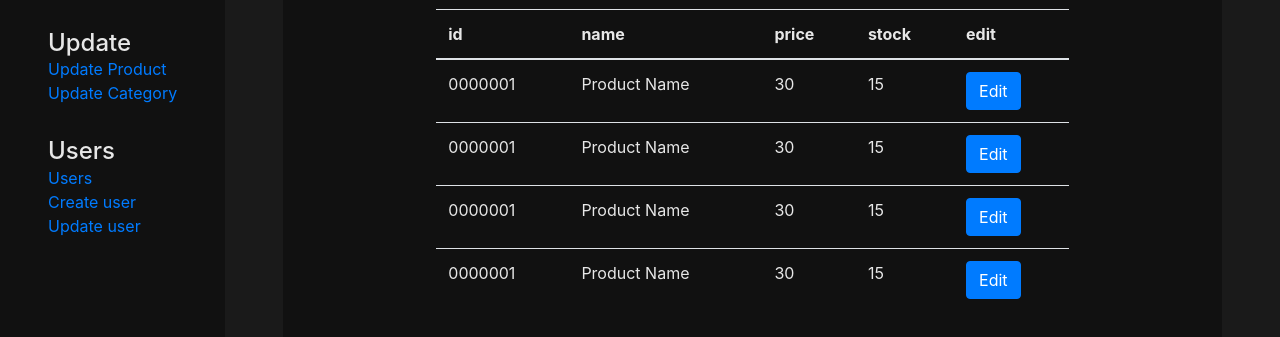
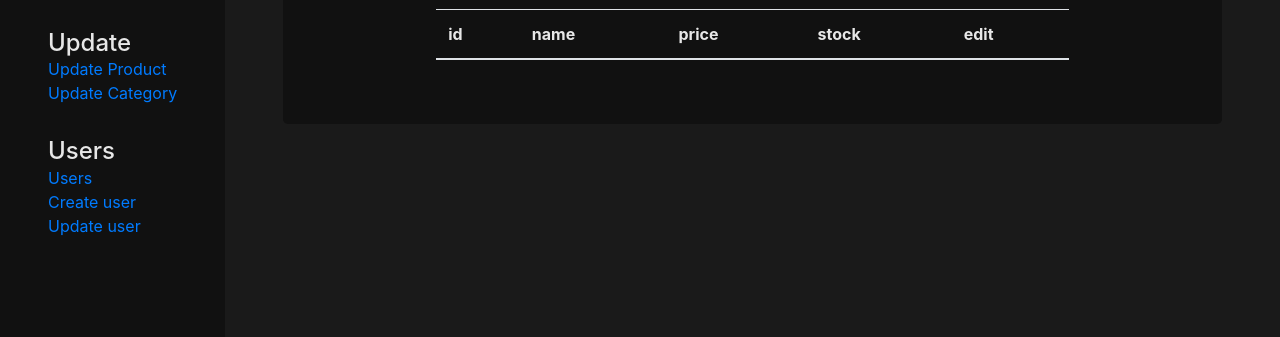
Before and after one commit to videnacry/eCommerce_Bootstrap, a plain HTML site: page manager/index.html in a window 1280 px wide. Shown: the part 277-614 px from the top of the page. Drawn offline with nearby package versions, Linux system fonts and the light colour scheme.

Commit message:
Product list fill function (Not working yet)

```diff
--- a/manager/index.html
+++ b/manager/index.html
@@ -61,35 +61,7 @@
                         <th scope="col">edit</th>
                      </tr>
                   </thead>
-                  <tbody>
-                     <tr class="no-bs-dark-2">
-                        <td>0000001</td>
-                        <td>Product Name</td>
-                        <td>30</td>
-                        <td>15</td>
-                        <td><button type="button" class="btn btn-primary">Edit</button></td>
-                     </tr>
-                     <tr class="no-bs-dark-2">
-                        <td>0000001</td>
-                        <td>Product Name</td>
-                        <td>30</td>
-                        <td>15</td>
-                        <td><button type="button" class="btn btn-primary">Edit</button></td>
-                     </tr>
-                     <tr class="no-bs-dark-2">
-                        <td>0000001</td>
-                        <td>Product Name</td>
-                        <td>30</td>
-                        <td>15</td>
-                        <td><button type="button" class="btn btn-primary">Edit</button></td>
-                     </tr>
-                     <tr class="no-bs-dark-2">
-                        <td>0000001</td>
-                        <td>Product Name</td>
-                        <td>30</td>
-                        <td>15</td>
-                        <td><button type="button" class="btn btn-primary">Edit</button></td>
-                     </tr>
+                  <tbody id="pl_list">
                   </tbody>
                </table>
             </div>
--- a/src/js/main.js
+++ b/src/js/main.js
@@ -3,10 +3,6 @@ $(document).ready(() => {
     $("a").click(e => {
         $(".manager-menu").hide()
         $("" + e.target.getAttribute("data-href") + "").show()
-
-        //Add product, update product
-        $("#add_product").children("h2").text("Add Product")
-        $("#add_product_btn").text("Add Product")
     })
 
     $("#apf_btn").click(() => {
@@ -22,7 +18,20 @@ let data = getStorage() || {
     categories: [],
     users: []
 }
-saveStorage()
+
+function drawProductList() {
+    let i = 1
+    for(const prod of data.products) {
+        $("#pl_list").append(`
+        <tr class="no-bs-dark-2">
+            <td>${i}</td>
+            <td>${prod.name}</td>
+            <td>${prod.price}</td>
+            <td>${prod.stock}</td>
+            <td><button type="button" class="btn btn-primary pl_edit_btn">Edit</button></td>
+        </tr>`)
+    }
+}
 
 function addProduct(product) {
     const name = $("#apf_product_name")
```
